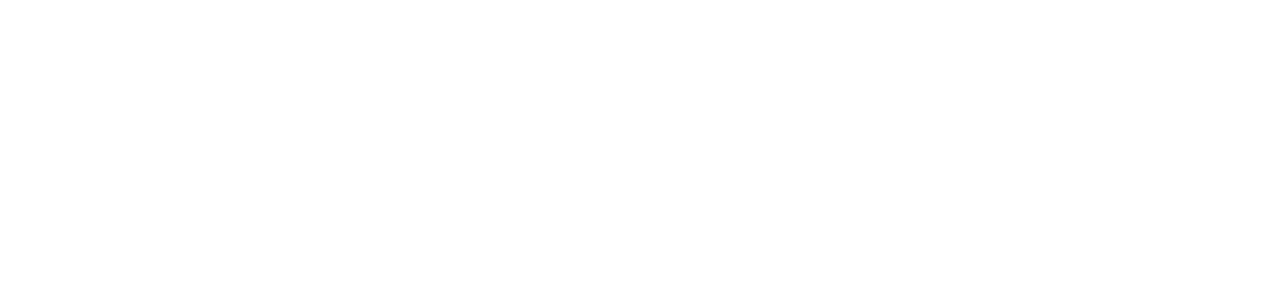
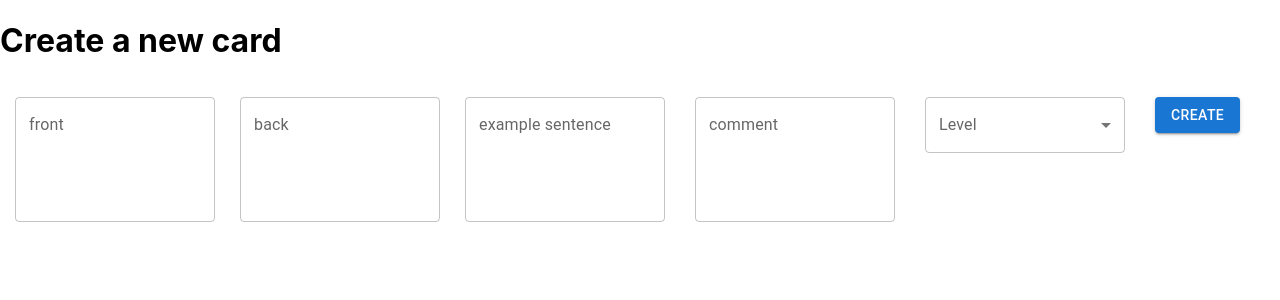
Before and after one commit to SOunit/flashcard-app, a React (Create React App) app: page /new in a window 1280 px wide. Before the commit this address had no page. Shown: the top 300 px of the page. Built offline with nearby package versions, Linux system fonts and the light colour scheme.

Commit message:
added feature to create a new card

```diff
--- a/src/App.js
+++ b/src/App.js
@@ -5,6 +5,7 @@
 
 import Home from "./pages/Home";
 import Login from "./pages/Login";
+import CreateCard from "./pages/CreateCard";
 
 const App = () => {
   return (
@@ -14,6 +15,7 @@
           <Routes>
             <Route path="/" element={<Home />} />
             <Route path="/login" element={<Login />} />
+            <Route path="/new" element={<CreateCard />} />
           </Routes>
         </Router>
       </CardContextProvider>
--- /dev/null
+++ b/src/components/UI/PrimaryButton.js
@@ -0,0 +1,12 @@
+import React, { memo } from "react";
+import Button from "@mui/material/Button";
+
+const PrimaryButton = memo(props => {
+  return (
+    <Button variant="contained" sx={{ margin: "15px" }} onClick={props.onClick}>
+      {props.children}
+    </Button>
+  );
+});
+
+export default PrimaryButton;
--- a/src/pages/CreateCard.js
+++ b/src/pages/CreateCard.js
@@ -1,10 +1,106 @@
-import React from "react";
+import React, { useContext, useState, useCallback } from "react";
+import { useNavigate } from "react-router-dom";
+
+import TextField from "@mui/material/TextField";
+import InputLabel from "@mui/material/InputLabel";
+import MenuItem from "@mui/material/MenuItem";
+import FormControl from "@mui/material/FormControl";
+import Select from "@mui/material/Select";
+import PrimaryButton from "../components/UI/PrimaryButton";
+import CardContext from "../store/CardContext";
 
 const CreateCard = () => {
+  const { dispatch } = useContext(CardContext);
+  const navigate = useNavigate();
+
+  const [front, setFront] = useState("");
+  const [back, setBack] = useState("");
+  const [example, setExample] = useState("");
+  const [comment, setComment] = useState("");
+  const [level, setLevel] = useState("");
+
+  const id = Math.random().toString(32).substring(2);
+  const card = {
+    id: id,
+    front: front,
+    back: back,
+    example: example,
+    comment: comment,
+    level: level,
+  };
+
+  const createNewCardHandler = useCallback(
+    e => {
+      e.preventDefault();
+
+      dispatch({ type: "ADD_CARD", payload: { card: card } });
+
+      setFront("");
+      setBack("");
+      setExample("");
+      setComment("");
+      setLevel("");
+      navigate("/");
+    },
+    [card]
+  );
+
   return (
     <>
       <h1>Create a new card</h1>
-
+      <TextField
+        id="outlined-basic"
+        label="front"
+        multiline
+        rows={4}
+        variant="outlined"
+        sx={{ width: 200, margin: "15px" }}
+        onChange={e => setFront(e.target.value)}
+      />
+      <TextField
+        id="outlined-basic"
+        label="back"
+        multiline
+        rows={4}
+        variant="outlined"
+        sx={{ width: 200, margin: "15px 10px" }}
+        onChange={e => setBack(e.target.value)}
+      />
+      <TextField
+        id="outlined-basic"
+        label="example sentence"
+        multiline
+        rows={4}
+        variant="outlined"
+        sx={{ width: 200, margin: "15px" }}
+        onChange={e => setExample(e.target.value)}
+      />
+      <TextField
+        id="outlined-basic"
+        label="comment"
+        multiline
+        rows={4}
+        variant="outlined"
+        sx={{ width: 200, margin: "15px" }}
+        onChange={e => setComment(e.target.value)}
+      />
+      <FormControl sx={{ width: 200, margin: "15px" }}>
+        <InputLabel id="demo-simple-select-autowidth-label">Level</InputLabel>
+        <Select
+          labelId="demo-simple-select-autowidth-label"
+          id="demo-simple-select-autowidth"
+          value={level}
+          onChange={e => setLevel(e.target.value)}
+          autoWidth
+          label="Level"
+        >
+          <MenuItem value={4}>Critical</MenuItem>
+          <MenuItem value={3}>High</MenuItem>
+          <MenuItem value={2}>Normal</MenuItem>
+          <MenuItem value={1}>Low</MenuItem>
+        </Select>
+      </FormControl>
+      <PrimaryButton onClick={createNewCardHandler}>Create</PrimaryButton>
     </>
   );
 };
--- a/src/pages/Home.js
+++ b/src/pages/Home.js
@@ -1,10 +1,23 @@
 import React from "react";
+import { useNavigate } from "react-router-dom";
 import Layout from "../components/Layout/Layout";
 
+import Button from "@mui/material/Button";
+
 const Home = () => {
+  const navigate = useNavigate();
+
   return (
     <Layout>
-      <div>Home</div>
+      <Button
+        variant="outlined"
+        sx={{
+          margin: "20px",
+        }}
+        onClick={() => navigate("/new")}
+      >
+        Create a new card
+      </Button>
     </Layout>
   );
 };
--- a/src/pages/Login.js
+++ b/src/pages/Login.js
@@ -1,9 +1,9 @@
-import React, { useState, useContext } from "react";
+import React, { useState, useContext, useCallback } from "react";
 import { useNavigate } from "react-router-dom";
 import UserContext from "../store/UserContext";
 
 import TextField from "@mui/material/TextField";
-import Button from "@mui/material/Button";
+import PrimaryButton from "../components/UI/PrimaryButton";
 
 const Login = () => {
   const [inputUsername, setInputUsername] = useState("");
@@ -12,13 +12,13 @@
   const { dispatch } = useContext(UserContext);
   const navigate = useNavigate();
 
-  const loginHandler = () => {
+  const loginHandler = useCallback(() => {
     dispatch({
       type: "LOGIN_USER",
       payload: { username: inputUsername, password: inputPassword },
     });
     navigate("/");
-  };
+  }, [inputUsername, inputPassword]);
 
   return (
     <div>
@@ -44,9 +44,7 @@
           setInputPassword(e.target.value);
         }}
       />
-      <Button variant="contained" onClick={loginHandler}>
-        Login
-      </Button>
+      <PrimaryButton onClick={loginHandler}>Login</PrimaryButton>
     </div>
   );
 };
--- a/src/store/CardContextProvider.js
+++ b/src/store/CardContextProvider.js
@@ -8,6 +8,7 @@
 const cardReducer = (state, action) => {
   switch (action.type) {
     case "ADD_CARD":
+      console.log(action.payload.card);
       const newCard = action.payload.card;
       return {
         cards: [newCard, ...state.cards],
```
Also changed, not shown: src/store/CardContext.js (+0 -9 lines).
